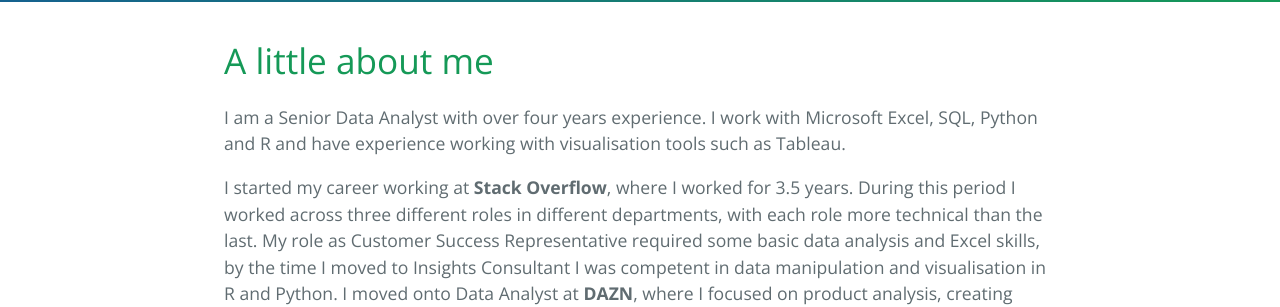
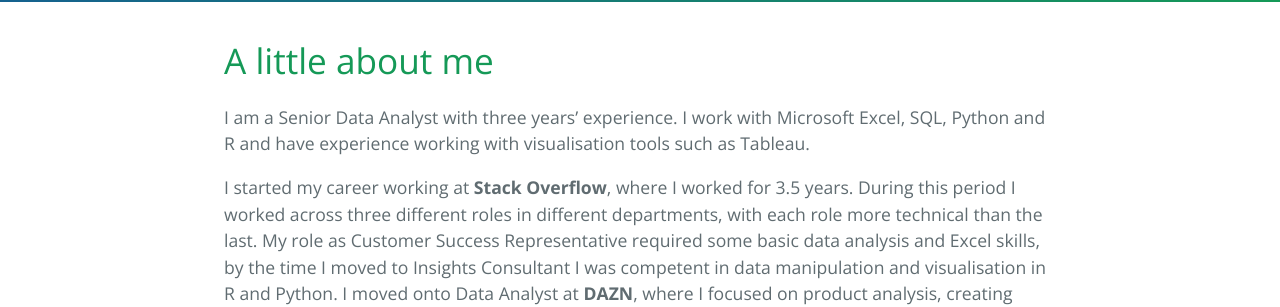
Before and after one commit to JazPeng/JazPeng.github.io, a Jekyll site: the page built from about.md, in a window 1280 px wide. Shown: the part 411-718 px from the top of the page. Built offline with Jekyll 4.4.1, drawn with Linux system fonts in a browser that asks for light colours.

Commit message:
Changed typo in years of experience

```diff
--- a/about.md
+++ b/about.md
@@ -5,7 +5,7 @@ permalink: /aboutme/
 ---
 
 # A little about me
-I am a Senior Data Analyst with over four years experience. I work with Microsoft Excel, SQL, Python and R and have experience working with visualisation tools such as Tableau.
+I am a Senior Data Analyst with three years' experience. I work with Microsoft Excel, SQL, Python and R and have experience working with visualisation tools such as Tableau.
 
 I started my career working at **Stack Overflow**, where I worked for 3.5 years. During this period I worked across three different roles in different departments, with each role more technical than the last. My role as Customer Success Representative required some basic data analysis and Excel skills, by the time I moved to Insights Consultant I was competent in data manipulation and visualisation in R and Python. I moved onto Data Analyst at **DAZN**, where I focused on product analysis, creating dashboards and some modelling.
 
```
